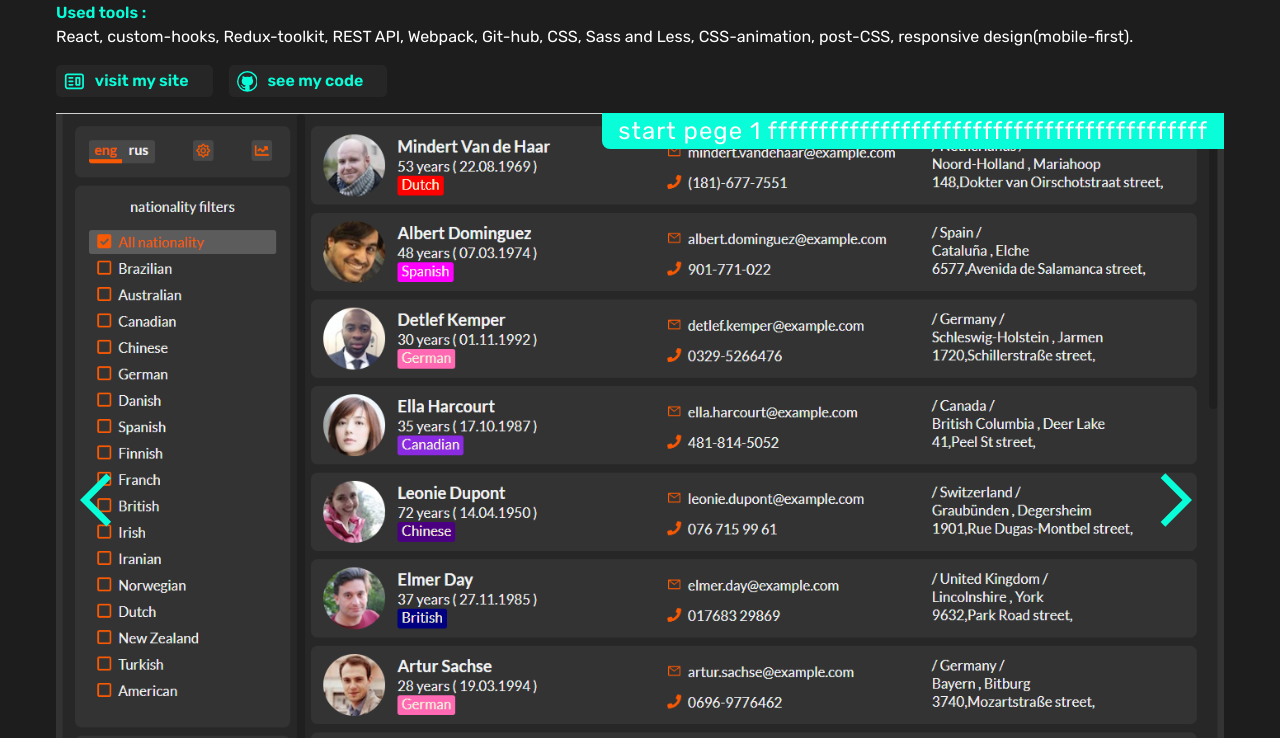
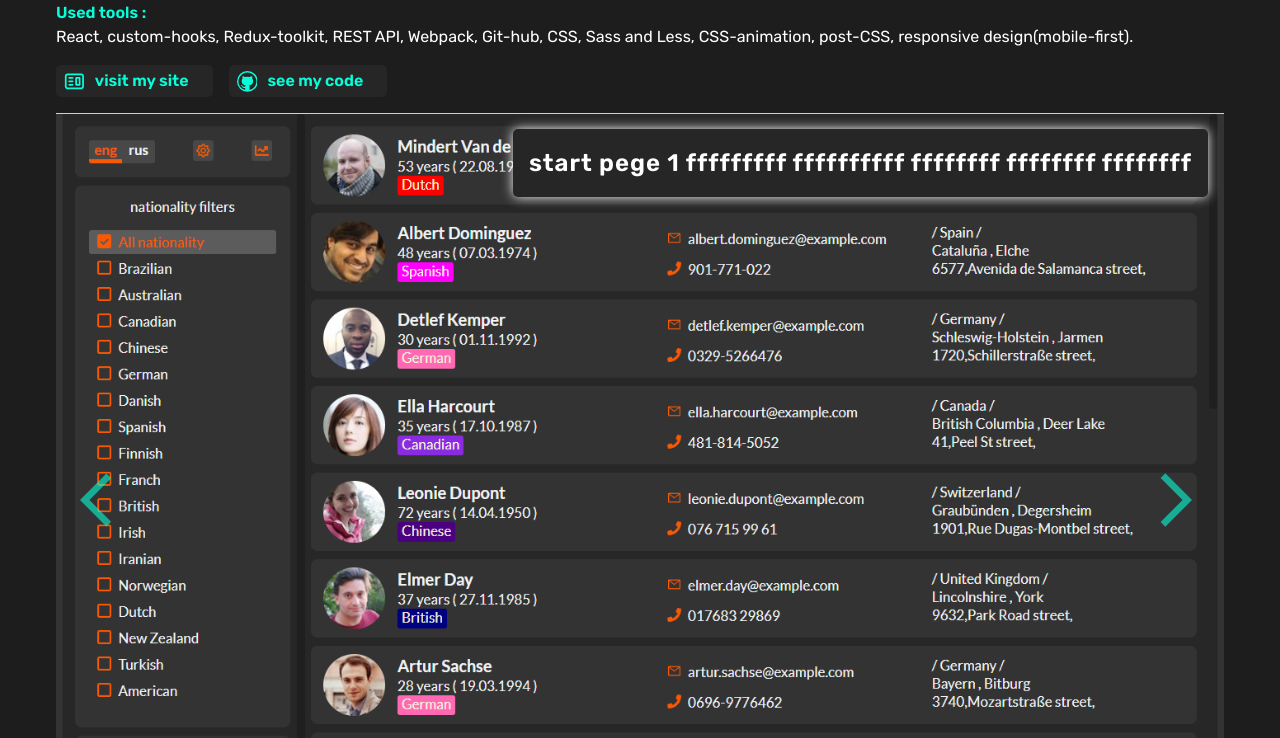
Before and after one commit to webioann/webpack-for-react, a React app: page / in a window 1280 px wide. Shown: the part 1209-1947 px from the top of the page. Built offline with nearby package versions, Linux system fonts and the light colour scheme.

Commit message:
message block styles

```diff
--- a/src/COMPONENTS/Slider/SliderTools.js
+++ b/src/COMPONENTS/Slider/SliderTools.js
@@ -12,9 +12,9 @@ function SliderTools(props) {
             { props.children }
             {/* massege over gallery */}
             <section className='message-wrapper'>
-                <a className='message'>
+                <span className='message'>
                     { slider_data[slide_number - 1].message }
-                </a>
+                </span>
             </section>
             {/* progress */}
             <ul className='progress'>
--- a/src/COMPONENTS/Slider/slider.scss
+++ b/src/COMPONENTS/Slider/slider.scss
@@ -20,7 +20,7 @@
     display: flex;
     flex-direction: column;
     justify-content: space-between;
-    padding-bottom: 1rem;
+    padding: 1rem;
     z-index: 10;
     .message-wrapper{
         min-width: 100%;
@@ -30,9 +30,12 @@
             font-size: 1.5rem;
             letter-spacing: 1px;
             color: #fff;
-            padding: 0 1rem 0 1rem;
-            border-radius: 0 0 0 0.5rem;
-            background-color: $green;
+            padding: 1rem;
+            background-color: #262626;
+            box-shadow: 0px 0px 12px 0px rgba(255,255,255,0.95);
+            -webkit-box-shadow: 0px 0px 12px 0px rgba(255,255,255,0.95);
+            -moz-box-shadow: 0px 0px 12px 0px rgba(255,255,255,0.95);            border-radius: 5px;
+
         }
     }
     .progress{
--- a/src/COMPONENTS/SliderArrows/slider-arrows.scss
+++ b/src/COMPONENTS/SliderArrows/slider-arrows.scss
@@ -23,6 +23,10 @@
             color: $green;
             cursor: pointer;
             border-radius: 0.5rem;
+            opacity: 0.6;
+            &:hover{
+                opacity: 1;
+            }
         }
         .left{
             margin-left: 0.5rem;
--- a/src/data/slider_data.js
+++ b/src/data/slider_data.js
@@ -12,7 +12,7 @@ export const slider_data = [
         tablet_img: tabletDark,
         mobile_img: mobileDark,
         number: 1,
-        message: 'start pege 1 fffffffffffffffffffffffffffffffffffffffffff'
+        message: 'start pege 1 fffffffff ffffffffff ffffffff ffffffff ffffffff'
     },
     {
         desktop_img:  desktopLight,
```
